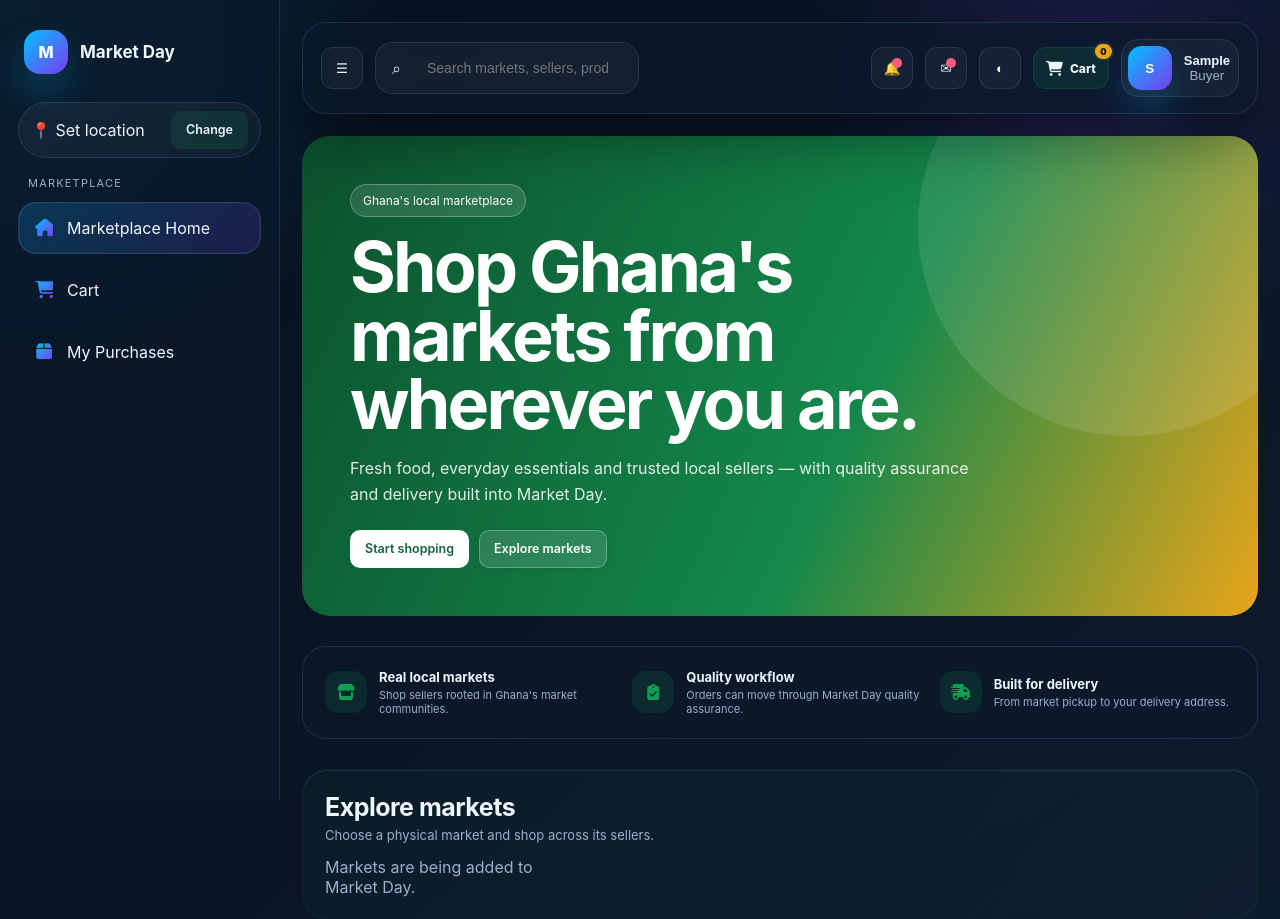
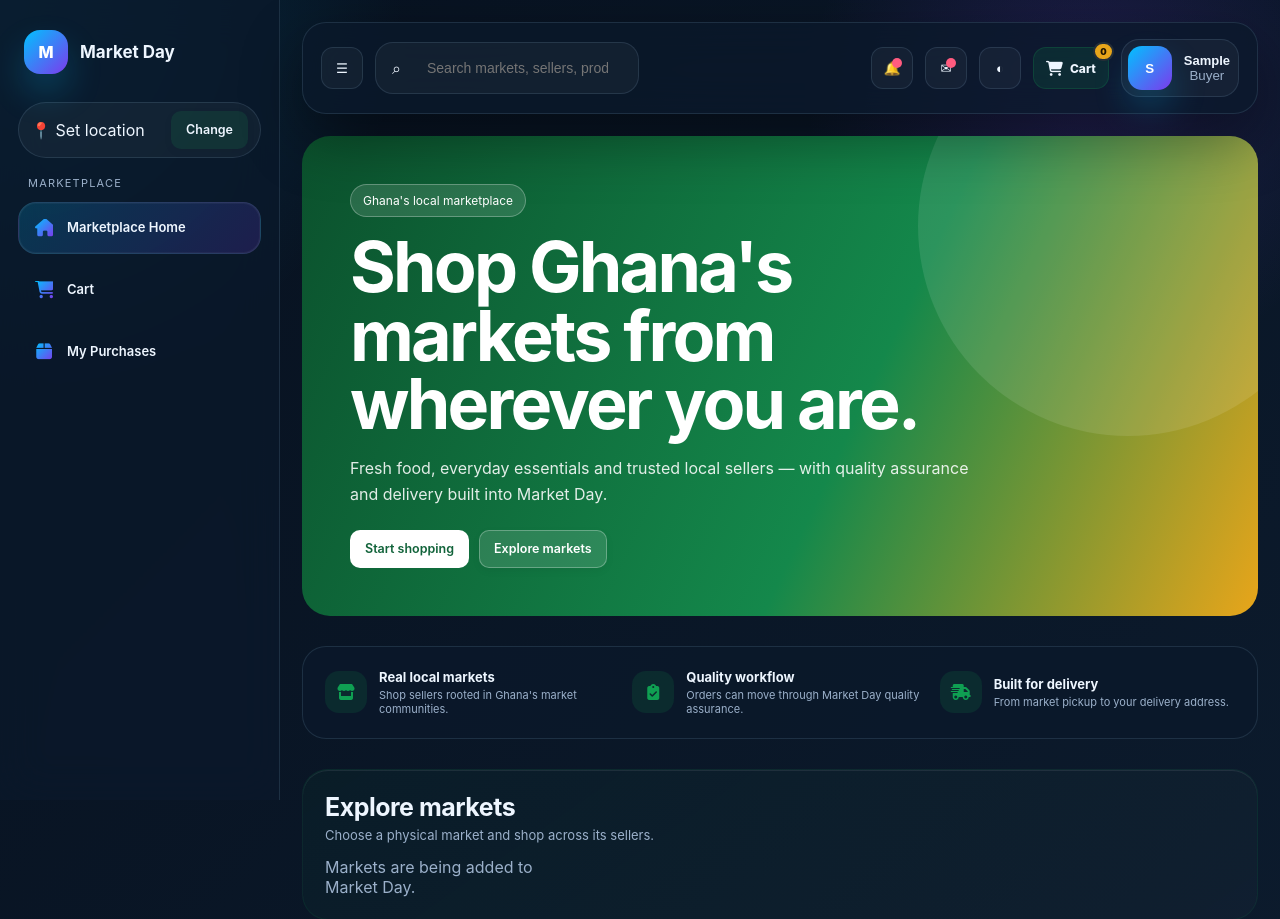
Before and after one commit to csbrotherslabs/market_day, a Django app: page / in a window 1280 px wide. Shown: the top 919 px of the page. Run offline with Django 5.2, Linux system fonts and the light colour scheme; the visitor is signed in with stand-in values (Sample User, id 1); data comes from the database, SQL or seed files in the repository; data that the repository does not hold is empty.

Commit message:
Match sidebar navigation typography to account menu

```diff
--- a/static/css/styles.css
+++ b/static/css/styles.css
@@ -329,3 +329,7 @@ input,select,textarea { background:rgba(255,255,255,.04); border:1px solid var(-
 
 /* Async cart feedback */
 .md-cart-button:disabled{cursor:wait;opacity:.86}.md-cart-button.is-added{background:linear-gradient(135deg,#087c42,#056b37)}.md-cart-button.is-error{background:#b42318}.cart-count-pop{animation:cartCountPop .28s ease}@keyframes cartCountPop{0%{transform:scale(.75)}65%{transform:scale(1.2)}100%{transform:scale(1)}}
+
+/* Keep sidebar navigation typography consistent with the account/profile menu. */
+.sidebar .nav a{font-size:13px;font-weight:600}
+.sidebar .nav-label{font-size:13px;line-height:1.35}
```
